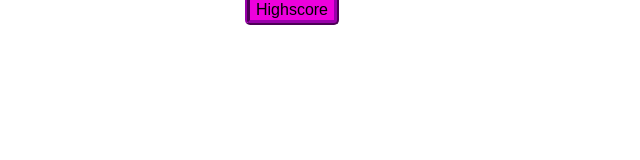
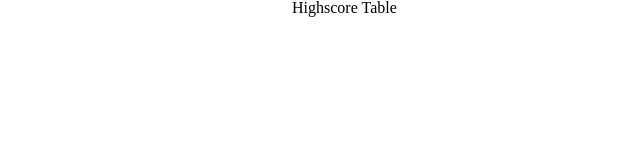
Before and after one commit to Stephen-Bates/Quiz-Time, a plain HTML site: page index.html in a window 1280 px wide. Shown: the whole page, without its empty margins (348-988 px from the left). Drawn offline with Linux system fonts and the light colour scheme.

Commit message:
Added functions to save and load highscores from local storage

```diff
--- a/assets/css/styles.css
+++ b/assets/css/styles.css
@@ -3,19 +3,13 @@ html {
 }
 
 body {
+    display: flex;
     height: 100%;
-    display: grid;
-    justify-items: center;
+    justify-content: center;
 }
 
-button {
-    font-size: 1rem;
-    background-color: #e0d;
-    border: 5px ridge #90a;
-    border-radius: 0 0 5px 5px;
-    border-style: none ridge ridge ridge;
-}
-#show-highscore {
-    translate: 0 -30px;
+#highscore-table {
+    position: absolute;
+    translate: 0 -0px;
     transition: all 1s;
 }
--- a/assets/js/script.js
+++ b/assets/js/script.js
@@ -1,22 +1,49 @@
+// Key to localstorage to access highscore data
+const highscoreKey = 'highscores';
+
+// List of recorded highscores
+var highscores = [];
+
+// Create <header> element and its children
 function createHeader(){
     var header = document.createElement('header');
-    var showHighscoreButton = document.createElement('button');
+    var highscoreTable = document.createElement('div');
+    var highscoreList = document.createElement('ol');
 
-    showHighscoreButton.innerHTML = "Highscore";
-    showHighscoreButton.setAttribute('id','show-highscore');
-    showHighscoreButton.addEventListener("click", function(){
-        showHighscoreButton.disabled = true;
-        showHighscoreButton.style.translate = '0 -30px';
-    })
+    highscoreTable.innerHTML = "Highscore Table";
+    highscoreTable.setAttribute('id','highscore-table');
 
-    header.appendChild(showHighscoreButton);
+    highscoreList.setAttribute('id','highscore-list');
+
+    highscoreTable.appendChild(highscoreList);
+    header.appendChild(highscoreTable);
     document.body.appendChild(header);
 }
 
+// Create <main> element and its children
+function createBody(){
+
+}
+
+// Load highscore data from local storage and save it to highscores variable
+function loadHighscores(){
+    highscores = [];
+    storedScores = JSON.parse(localStorage.getItem(highscoreKey));
+
+    if(storedScores !== null){
+        highscores.push(...storedScores);
+    }
+}
+
+// Save highscores variable to local storage
+function saveHighscores(){
+    localStorage.setItem(highscoreKey, JSON.stringify(highscores));
+}
+
 function init(){
+    loadHighscores();
+
     createHeader();
-
-    document.querySelector('#show-highscore').style.translate = '0';
 }
 
 init()
```
